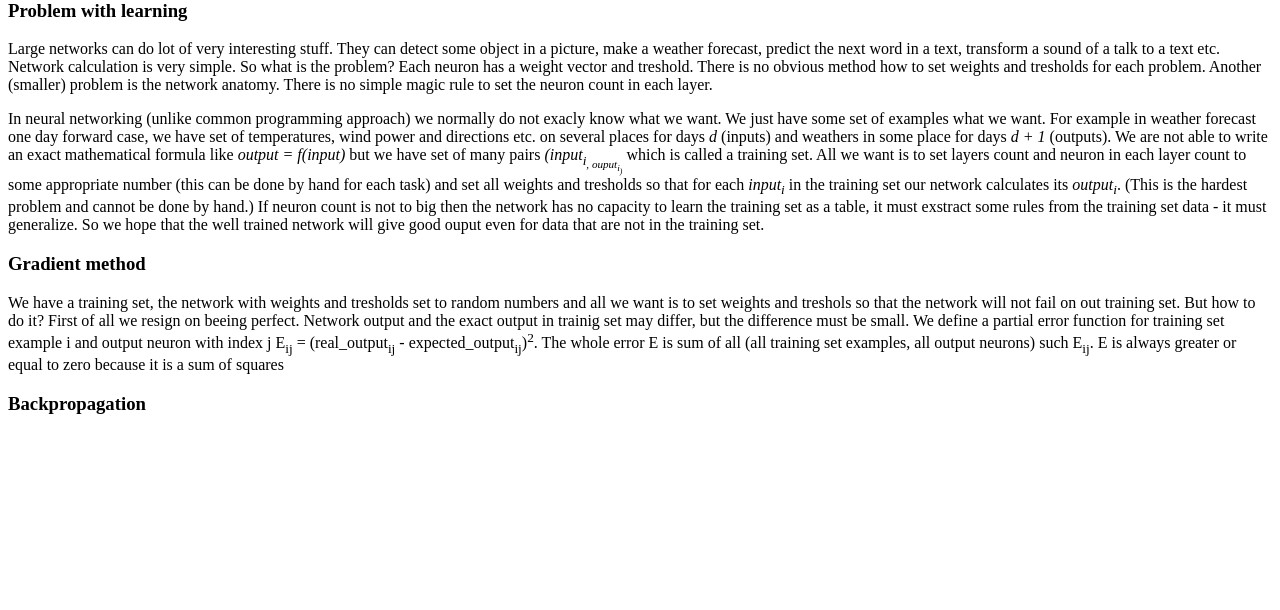
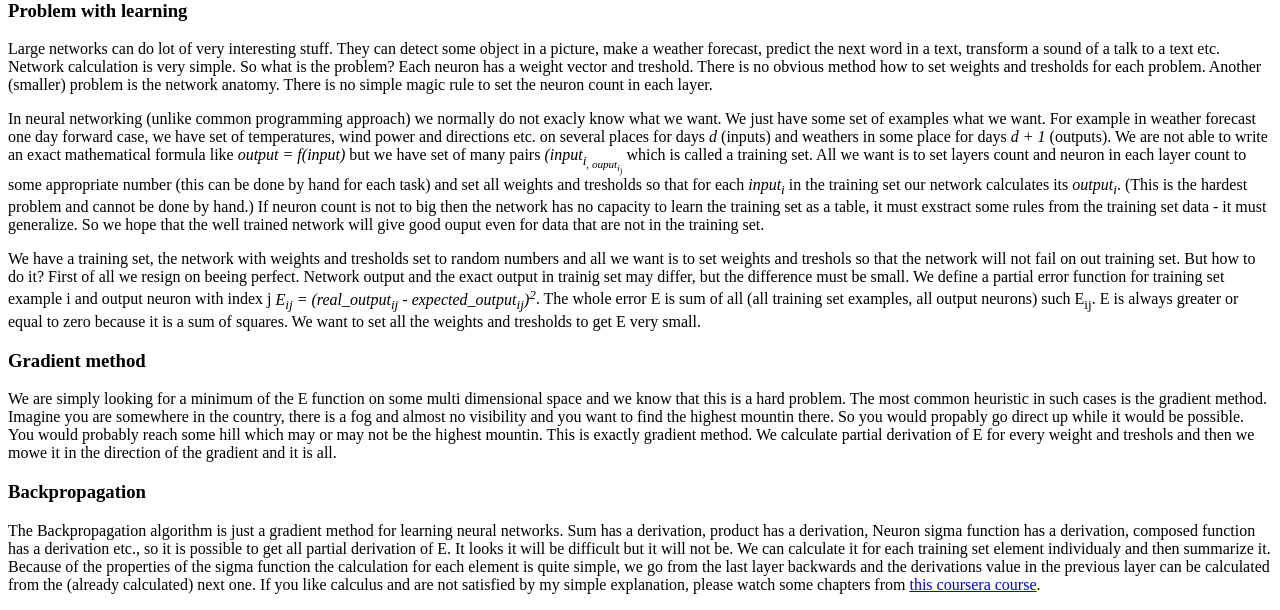
Before and after one commit to honzour/backpropagation, a PHP site: page /backpropagation.php in a window 1280 px wide. Shown: the part 607-1217 px from the top of the page. Before the commit the page ends 1021 px from the top, so only its background shows below. Run offline with PHP 8.4, Linux system fonts and the light colour scheme.

Commit message:
packpropagation explanation

```diff
--- a/web/backpropagation.php
+++ b/web/backpropagation.php
@@ -33,12 +33,16 @@ There are many ways how to connect neurons into a network. The most common are n
 <P>
 In neural networking (unlike common programming approach) we normally do not exacly know what we want. We just have some set of examples what we want. For example in weather forecast one day forward case, we have set of temperatures, wind power and directions etc. on several places for days <I>d</I> (inputs) and weathers in some place for days <I>d + 1</I> (outputs). We are not able to write an exact mathematical formula like <I>output = f(input)</I> but we have set of many pairs <I>(input<SUB>i<SUB>, ouput<SUB>i<SUB>)</I> which is called a training set. All we want is to set layers count and neuron in each layer count to some appropriate number (this can be done by hand for each task) and set all weights and tresholds so that for each <I>input<SUB>i<SUB></I> in the training set our network calculates its <I>output<SUB>i<SUB></I>. (This is the hardest problem and cannot be done by hand.) If neuron count is not to big then the network has no capacity to learn the training set as a table, it must exstract some rules from the training set data - it must generalize. So we hope that the well trained network will give good ouput even for data that are not in the training set.
 </P>
+<P>
+We have a training set, the network with weights and tresholds set to random numbers and all we want is to set weights and treshols so that the network will not fail on out training set. But how to do it? First of all we resign on beeing perfect. Network output and the exact output in trainig set may differ, but the difference must be small. We define a partial error function for training set example i and output neuron with index j <I>E<SUB>ij</SUB> = (real_output<SUB>ij</SUB> - expected_output<SUB>ij</SUB>)<SUP>2</SUP></I>. The whole error E is sum of all (all training set examples, all output neurons) such E<SUB>ij</SUB>. E is always greater or equal to zero because it is a sum of squares. We want to set all the weights and tresholds to get E very small.
+</P>
 <H3>Gradient method</H3>
 <P>
-We have a training set, the network with weights and tresholds set to random numbers and all we want is to set weights and treshols so that the network will not fail on out training set. But how to do it? First of all we resign on beeing perfect. Network output and the exact output in trainig set may differ, but the difference must be small. We define a partial error function for training set example i and output neuron with index j E<SUB>ij</SUB> = (real_output<SUB>ij</SUB> - expected_output<SUB>ij</SUB>)<SUP>2</SUP>. The whole error E is sum of all (all training set examples, all output neurons) such E<SUB>ij</SUB>. E is always greater or equal to zero because it is a sum of squares
+We are simply looking for a minimum of the E function on some multi dimensional space and we know that this is a hard problem. The most common heuristic in such cases is the gradient method. Imagine you are somewhere in the country, there is a fog and almost no visibility and you want to find the highest mountin there. So you would propably go direct up while it would be possible. You would probably reach some hill which may or may not be the highest mountin. This is exactly gradient method. We calculate partial derivation of E for every weight and treshols and then we mowe it in the direction of the gradient and it is all.
 </P>
 <H3>Backpropagation</H3>
 <P>
+The Backpropagation algorithm is just a gradient method for learning neural networks. Sum has a derivation, product has a derivation, Neuron sigma function has a derivation, composed function has a derivation etc., so it is possible to get all partial derivation of E. It looks it will be difficult but it will not be. We can calculate it for each training set element individualy and then summarize it. Because of the properties of the sigma function the calculation for each element is quite simple, we go from the last layer backwards and the derivations value in the previous layer can be calculated from the (already calculated) next one. If you like calculus and are not satisfied by my simple explanation, please watch some chapters from <A HREF="https://www.coursera.org/course/neuralnets">this coursera course</A>.
 </P>
 
 </BODY>
```
